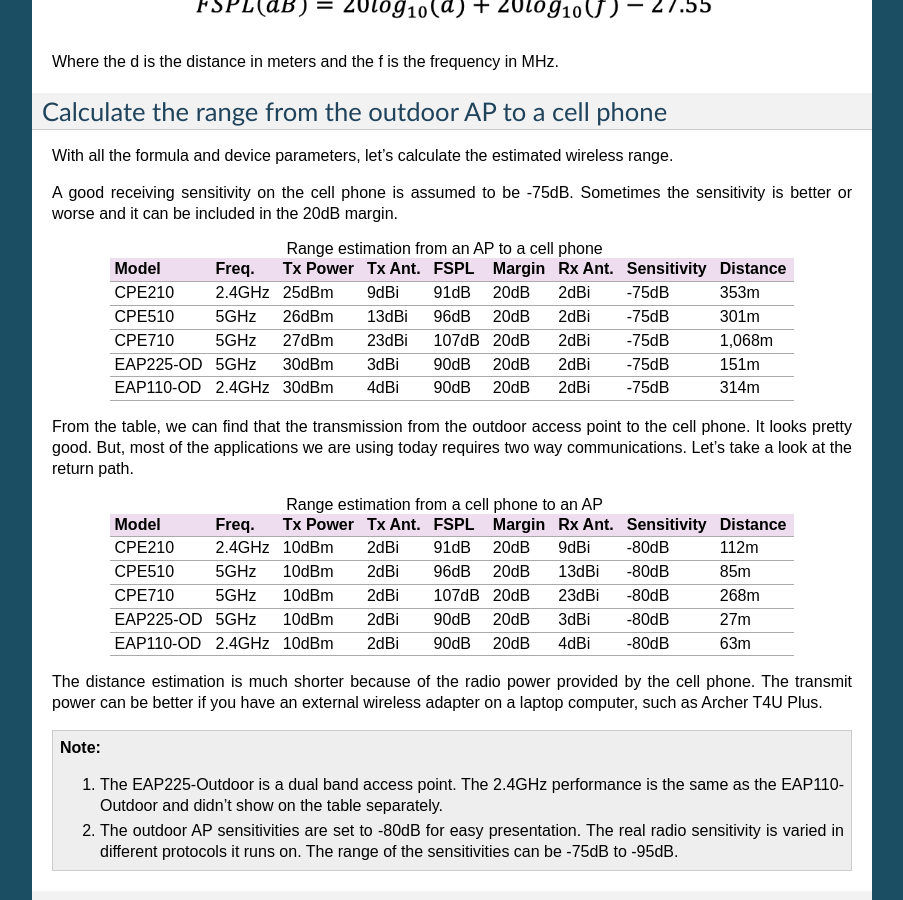
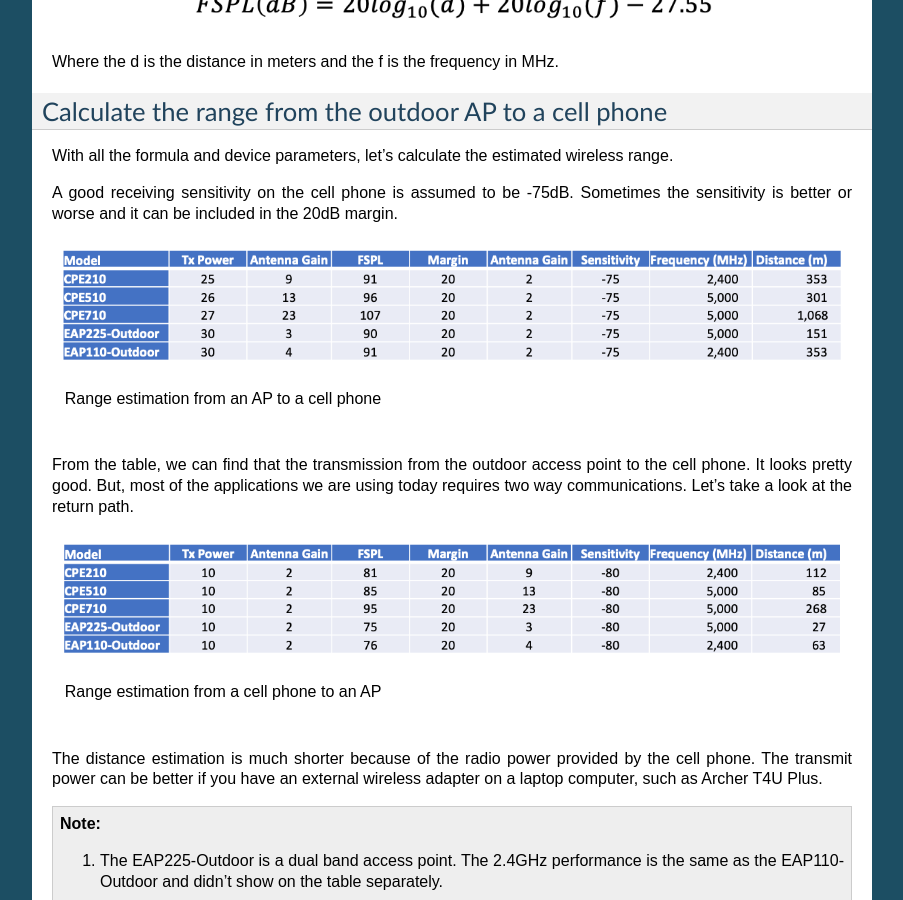
Before and after one commit to vincenttu/tplinkusa-outdoor, a Sphinx documentation site: the page built from source/wireless_range.rst, in a window 1280 px wide and 900 px high, scrolled down 1348 px. Shown: the whole window, without its empty margins (198-1101 px from the left). Built offline with Sphinx 7.4.7, drawn with Linux system fonts in a browser that asks for light colours.

Commit message:
3/5/2021

```diff
--- a/source/wireless_range.rst
+++ b/source/wireless_range.rst
@@ -54,41 +54,16 @@
 
 A good receiving sensitivity on the cell phone is assumed to be -75dB. Sometimes the sensitivity is better or worse and it can be included in the 20dB margin.
 
-.. table:: Range estimation from an AP to a cell phone
+.. figure:: images/ap-to-cellphone.png
 
-    +-----------+--------+-------+-------+-------+--------+------+-------------+----------+
-    | Model     | Freq.  | Tx    | Tx    | FSPL  | Margin | Rx   | Sensitivity | Distance |
-    |           |        | Power | Ant.  |       |        | Ant. |             |          |
-    +===========+========+=======+=======+=======+========+======+=============+==========+
-    | CPE210    | 2.4GHz | 25dBm | 9dBi  | 91dB  | 20dB   | 2dBi | -75dB       | 353m     |
-    +-----------+--------+-------+-------+-------+--------+------+-------------+----------+
-    | CPE510    | 5GHz   | 26dBm | 13dBi | 96dB  | 20dB   | 2dBi | -75dB       | 301m     |
-    +-----------+--------+-------+-------+-------+--------+------+-------------+----------+
-    | CPE710    | 5GHz   | 27dBm | 23dBi | 107dB | 20dB   | 2dBi | -75dB       | 1,068m   |
-    +-----------+--------+-------+-------+-------+--------+------+-------------+----------+
-    | EAP225-OD | 5GHz   | 30dBm | 3dBi  | 90dB  | 20dB   | 2dBi | -75dB       | 151m     |
-    +-----------+--------+-------+-------+-------+--------+------+-------------+----------+
-    | EAP110-OD | 2.4GHz | 30dBm | 4dBi  | 90dB  | 20dB   | 2dBi | -75dB       | 314m     |
-    +-----------+--------+-------+-------+-------+--------+------+-------------+----------+
+    Range estimation from an AP to a cell phone
+
 
 From the table, we can find that the transmission from the outdoor access point to the cell phone. It looks pretty good. But, most of the applications we are using today requires two way communications. Let’s take a look at the return path.
 
-.. table:: Range estimation from a cell phone to an AP
+.. figure:: images/cellphone-to-ap.png
 
-    +-----------+--------+-------+-------+-------+--------+------+-------------+----------+
-    | Model     | Freq.  | Tx    | Tx    | FSPL  | Margin | Rx   | Sensitivity | Distance |
-    |           |        | Power | Ant.  |       |        | Ant. |             |          |
-    +===========+========+=======+=======+=======+========+======+=============+==========+
-    | CPE210    | 2.4GHz | 10dBm | 2dBi  | 91dB  | 20dB   | 9dBi | -80dB       | 112m     |
-    +-----------+--------+-------+-------+-------+--------+------+-------------+----------+
-    | CPE510    | 5GHz   | 10dBm | 2dBi  | 96dB  | 20dB   | 13dBi| -80dB       | 85m      |
-    +-----------+--------+-------+-------+-------+--------+------+-------------+----------+
-    | CPE710    | 5GHz   | 10dBm | 2dBi  | 107dB | 20dB   | 23dBi| -80dB       | 268m     |
-    +-----------+--------+-------+-------+-------+--------+------+-------------+----------+
-    | EAP225-OD | 5GHz   | 10dBm | 2dBi  | 90dB  | 20dB   | 3dBi | -80dB       | 27m      |
-    +-----------+--------+-------+-------+-------+--------+------+-------------+----------+
-    | EAP110-OD | 2.4GHz | 10dBm | 2dBi  | 90dB  | 20dB   | 4dBi | -80dB       | 63m      |
-    +-----------+--------+-------+-------+-------+--------+------+-------------+----------+
+    Range estimation from a cell phone to an AP
 
 The distance estimation is much shorter because of the radio power provided by the cell phone. The transmit power can be better if you have an external wireless adapter on a laptop computer, such as Archer T4U Plus.
 
```
Also changed, not shown: source/images/ap-to-cellphone.png (added), source/images/cellphone-to-ap.png (added).
